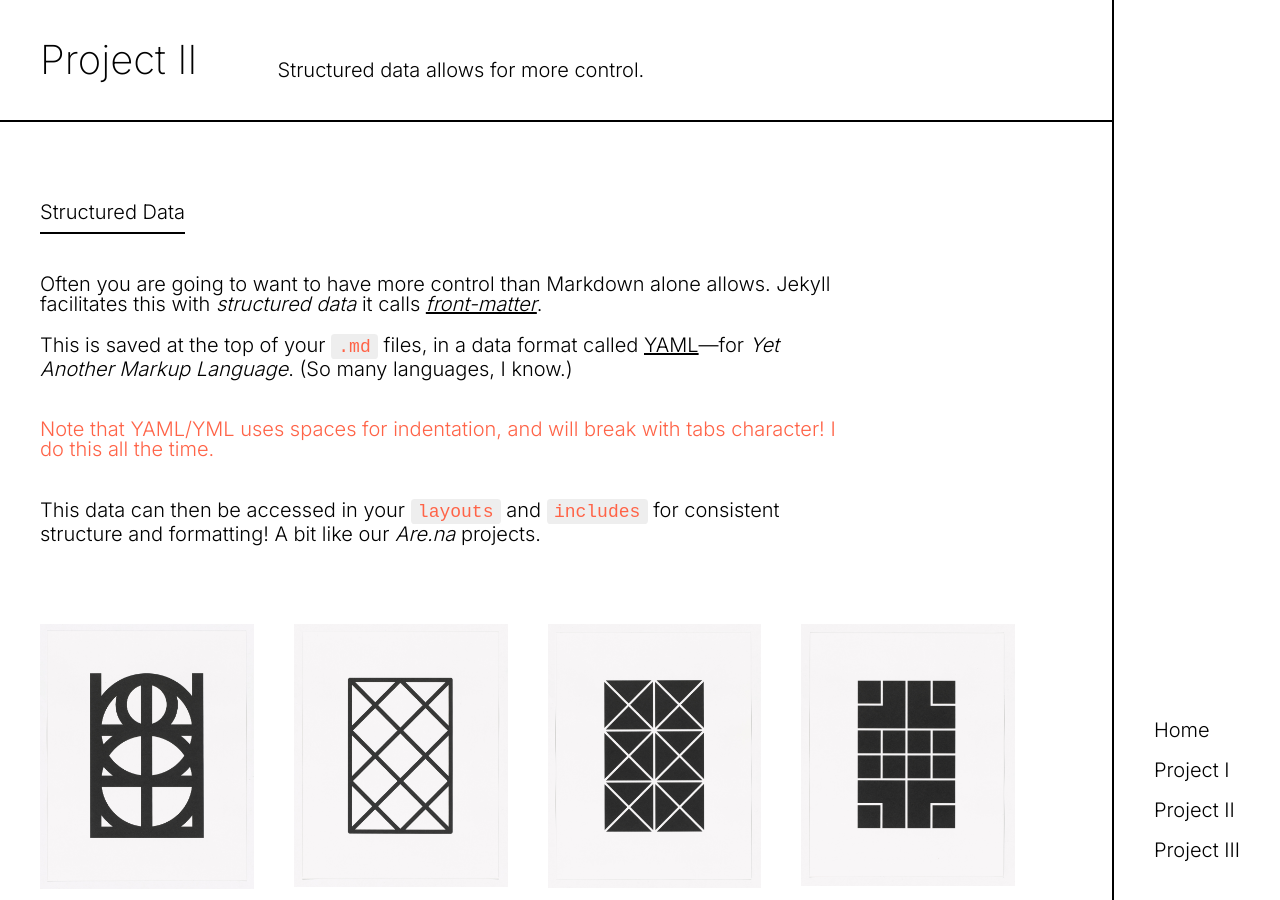
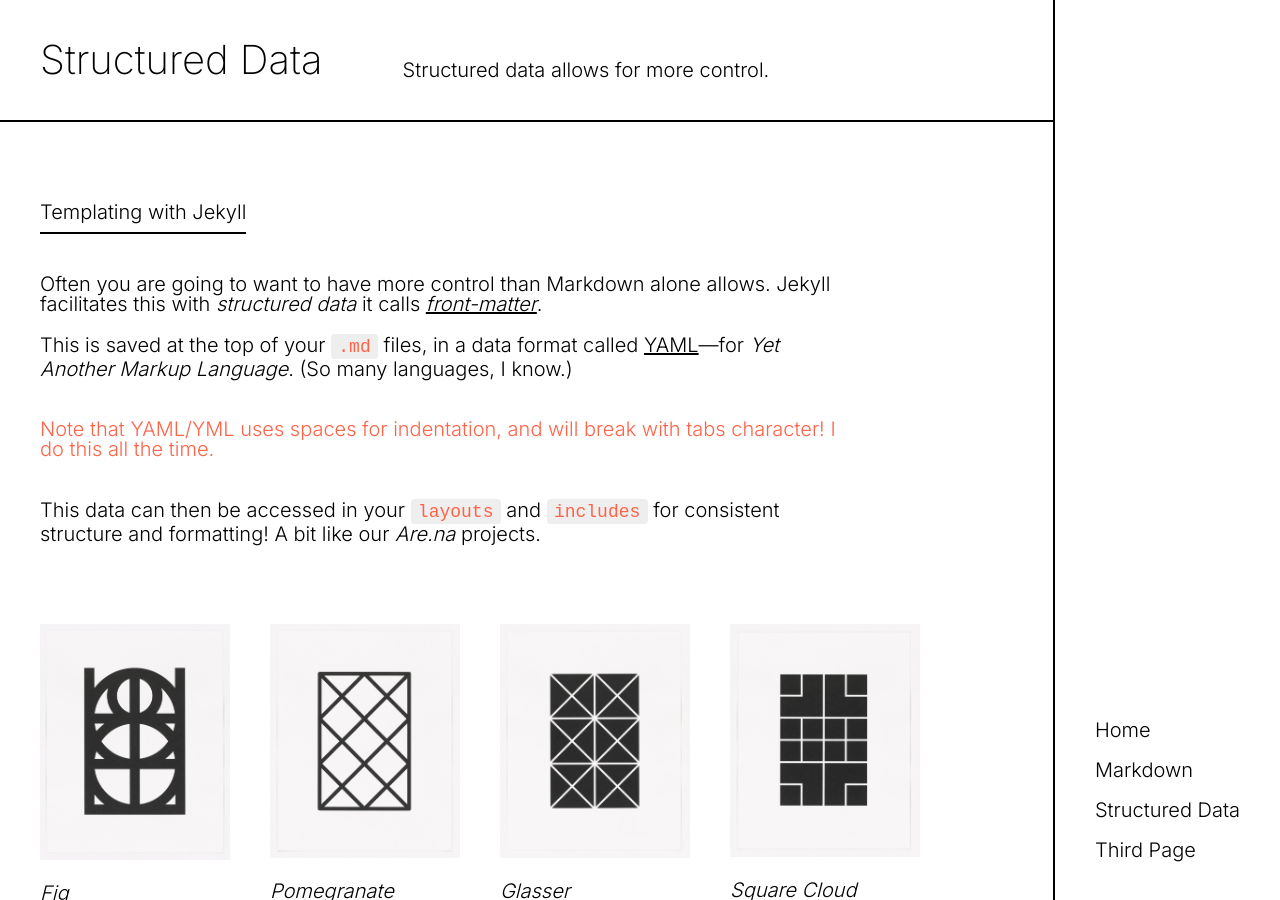
Before and after one commit to graeme120/jekyll, a Jekyll site: the page built from structured-data/index.md, in a window 1280 px wide and 900 px high. Built offline with Jekyll 4.4.1, drawn with Linux system fonts in a browser that asks for light colours.

Commit message:
Rename project stuff to `page`.

```diff
--- a/_includes/navigation.html
+++ b/_includes/navigation.html
@@ -1,10 +1,10 @@
-{% assign project = site.pages | where: "layout", "project" | sort: "title" %}
+{% assign pages = site.pages | where: "layout", "page" | sort: "title" %}
 <nav>
 	<menu>
 		<li>
 			<a href="{{ site.baseurl }}/">Home</a>
 		</li>
-		{% for page in project %}
+		{% for page in pages %}
 			<li>
 				<a href="{{ page.url | relative_url | remove: '.html' }}">
 					{{ page.title }}
--- a/assets/style.css
+++ b/assets/style.css
@@ -157,26 +157,26 @@ menu li {
 	}
 
 	main {
-		margin-right: 25vh;
+		margin-right: 25vw;
 	}
 }
 
 
 
-body.project > main > section {
+body.page > main > section {
 	margin-top: 4em;
 	display: grid;
 	grid-template-columns: repeat(2, 1fr);
 	gap: 2em;
 }
 
-body.project figcaption {
+body.page figcaption {
 	font-style: italic;
 	margin-top: 1em;
 }
 
 @media (min-width: 768px) {
-	body.project > main > section {
+	body.page > main > section {
 		grid-template-columns: repeat(4, 1fr);
 	}
 }
--- a/project-two/index.md
+++ b/structured-data/index.md
@@ -1,6 +1,6 @@
 ---
-layout: project
-title: Project II
+layout: page
+title: Structured Data
 summary: Structured data allows for more control.
 images:
   - file: 1.jpg
@@ -23,7 +23,7 @@ images:
     link: https://www.moma.org/collection/works/194638
 ---
 
-## Structured Data
+## Templating with Jekyll
 
 Often you are going to want to have more control than Markdown alone allows. Jekyll facilitates this with *structured data* it calls *[front-matter](https://jekyllrb.com/docs/front-matter/)*.
 
--- a/third-project/index.md
+++ b/third-page/index.md
@@ -1,6 +1,6 @@
 ---
-layout: project
-title: Project III
+layout: page
+title: Third Page
 ---
 
 Non-white stimulation virtual reality poetic audience participation cross-cultural expressive artifacts. Modern real Dada manifesto haunted blurred utopia globalization. Virtual relational Keith Haring dynamic racial politics socially-constructed culture culture jamming film. Experimental substance ethereal anti-hero Fluxus urban interrogates historical. Body art other plurality surface hyperspace street art sentient.
```
Also changed, not shown: markdown/index.md (renamed from project/index.md, +3 -3 lines), _layouts/page.html (renamed from _layouts/project.html), structured-data/1.jpg (renamed from project-two/1.jpg), structured-data/2.jpg (renamed from project-two/2.jpg), structured-data/3.jpg (renamed from project-two/3.jpg), structured-data/4.jpg (renamed from project-two/4.jpg), structured-data/5.jpg (renamed from project-two/5.jpg), structured-data/6.jpg (renamed from project-two/6.jpg).
